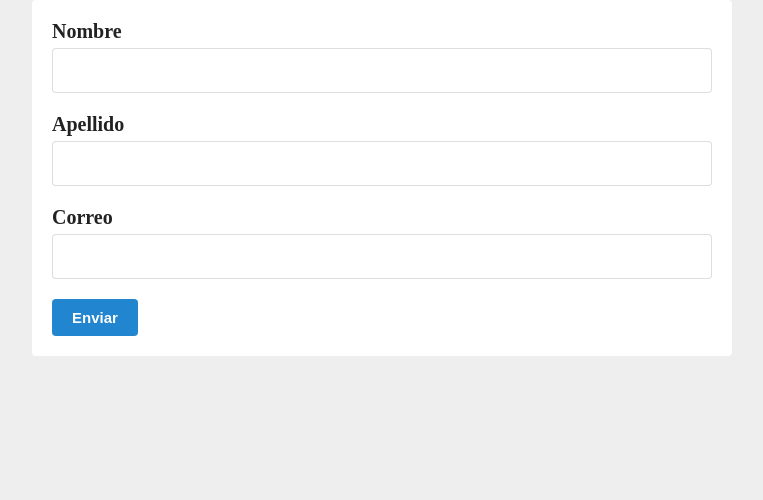
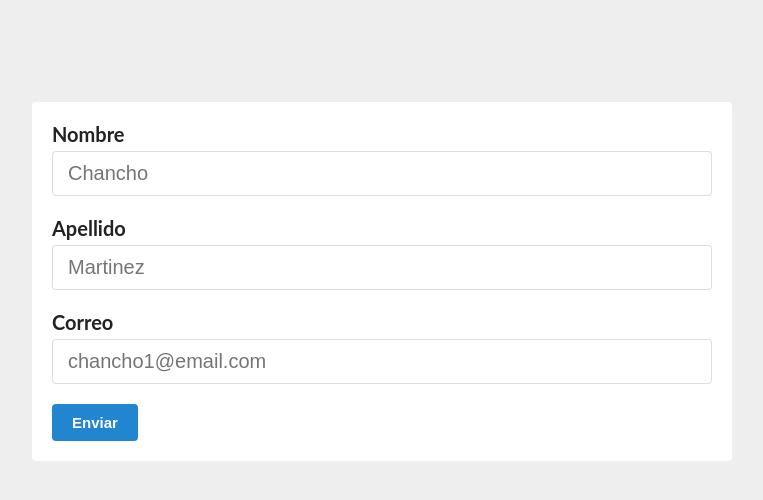
Before and after one commit to mercado-carlos/react-guia-definitiva-holamundo, a React (Vite) app: page / in a window 1280 px wide. Shown: the top 500 px of the page, without its empty margins (258-1021 px from the left). Built offline with nearby package versions, Linux system fonts and the light colour scheme.

Commit message:
Detalles finales

```diff
--- a/src/App.tsx
+++ b/src/App.tsx
@@ -31,27 +31,31 @@ function App() {
     };
 
     return (
+        <div className="app-container">
             <Container>
                 <Card>
-                <div className="App">
+                    <div className="app">
                         <form onSubmit={submit}>
                             <Input
                                 label="Nombre"
                                 name="name"
                                 value={formulario.name}
                                 onChange={handleChange}
+                                placeholder="Chancho"
                             />
                             <Input
                                 label="Apellido"
                                 name="lastname"
                                 value={formulario.lastname}
                                 onChange={handleChange}
+                                placeholder="Martinez"
                             />
                             <Input
                                 label="Correo"
                                 name="email"
                                 value={formulario.email}
                                 onChange={handleChange}
+                                placeholder="chancho1@email.com"
                             />
                             <Button>Enviar</Button>
                         </form>
@@ -67,6 +71,7 @@ function App() {
                     </ul>
                 </Card>
             </Container>
+        </div>
     );
 }
 
--- a/src/components/Input/index.tsx
+++ b/src/components/Input/index.tsx
@@ -5,13 +5,25 @@ interface InputProps {
     name: string;
     value: any;
     onChange(event: React.ChangeEvent<HTMLInputElement>): void;
+    placeholder: string;
 }
 
-const Input: React.FC<InputProps> = ({ label, name, value, onChange }) => {
+const Input: React.FC<InputProps> = ({
+    label,
+    name,
+    value,
+    onChange,
+    placeholder,
+}) => {
     return (
         <div className="field">
             <label>{label}</label>
-            <input name={name} value={value} onChange={onChange} />
+            <input
+                name={name}
+                value={value}
+                onChange={onChange}
+                placeholder={placeholder}
+            />
         </div>
     );
 };
--- a/src/index.css
+++ b/src/index.css
@@ -1,4 +1,5 @@
 body {
+    font-family: Lato, sans-serif;
     margin: 0;
     -webkit-font-smoothing: antialiased;
     -moz-osx-font-smoothing: grayscale;
--- a/src/styles/App.css
+++ b/src/styles/App.css
@@ -54,7 +54,15 @@ button.button:hover {
   width: 100%;
 }
 
-.App {
+.app-container {
+  margin-top: 8%;
+}
+
+.app-container ul li {
+  padding: 10px;
+}
+
+.app {
   padding: 20px;
 }
 /*# sourceMappingURL=App.css.map */
--- a/src/styles/App.scss
+++ b/src/styles/App.scss
@@ -1,5 +1,15 @@
 @import 'button', 'card', 'config', 'container', 'input';
 
-.App {
+.app-container {
+    margin-top: 8%;
+
+    ul {
+        li {
+            padding: 10px;
+        }
+    }
+}
+
+.app {
     padding: 20px;
 }
```
Also changed, not shown: 1 other file (tests, documents, lock files or other folders). Lines whose indentation alone changed are shown as unchanged.
